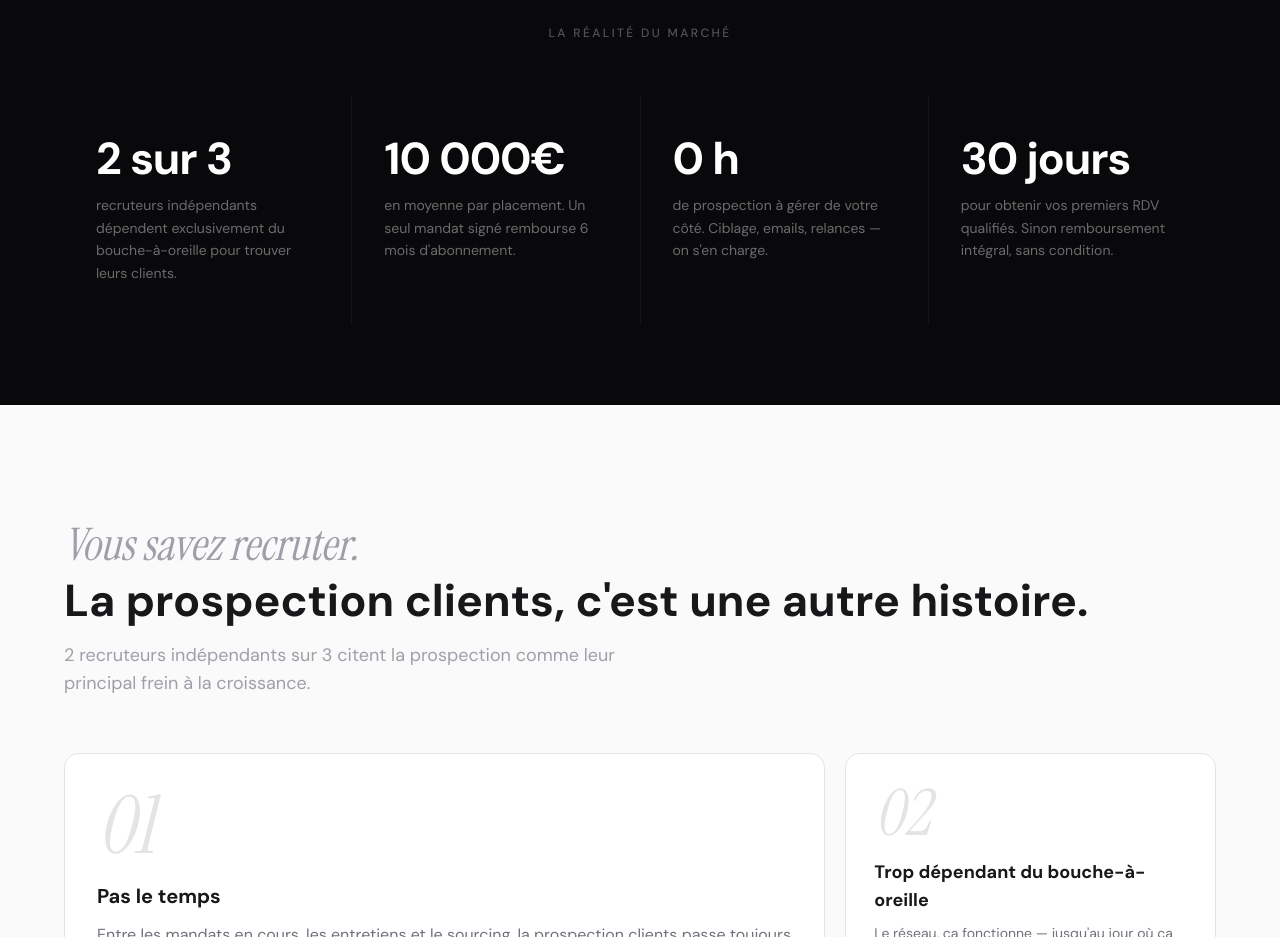
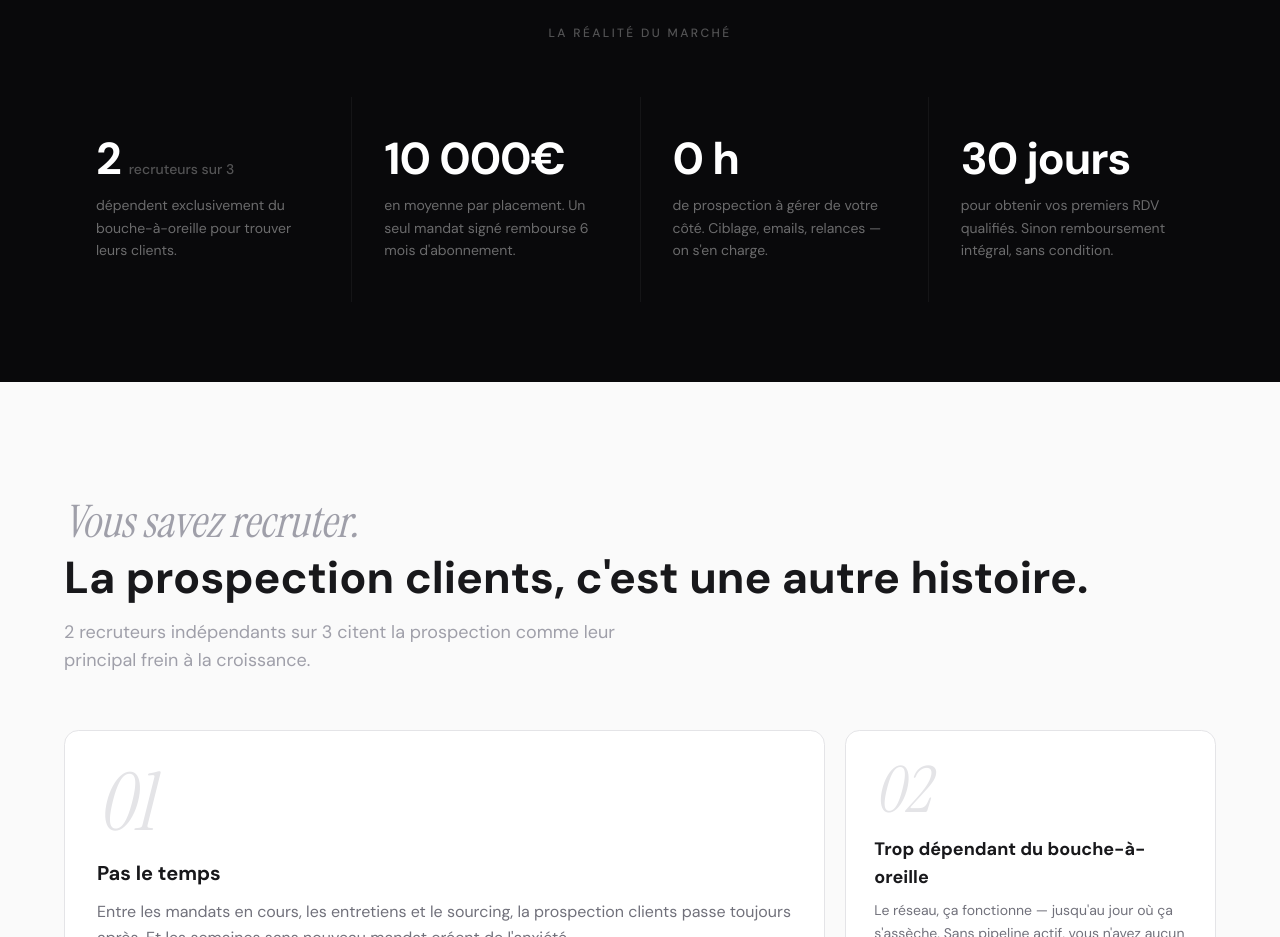
Before and after one commit to grandrianarison/cadencia-site, a Next.js app: page / in a window 1280 px wide. Shown: the part 920-1857 px from the top of the page. Built offline with nearby package versions, Linux system fonts and the light colour scheme.

Commit message:
stat 2sur3 contraste visuel

```diff
--- a/components/landing-page.tsx
+++ b/components/landing-page.tsx
@@ -180,19 +180,23 @@ export function LandingPage() {
           <div className="grid grid-cols-1 sm:grid-cols-2 lg:grid-cols-4 gap-px bg-white/5">
             {[
               {
-                number: "2 sur 3",
-                label: "recruteurs indépendants dépendent exclusivement du bouche-à-oreille pour trouver leurs clients.",
+                number: "2",
+                suffix: "recruteurs sur 3",
+                label: "dépendent exclusivement du bouche-à-oreille pour trouver leurs clients.",
               },
               {
                 number: "10 000€",
+                suffix: "",
                 label: "en moyenne par placement. Un seul mandat signé rembourse 6 mois d'abonnement.",
               },
               {
                 number: "0 h",
+                suffix: "",
                 label: "de prospection à gérer de votre côté. Ciblage, emails, relances — on s'en charge.",
               },
               {
                 number: "30 jours",
+                suffix: "",
                 label: "pour obtenir vos premiers RDV qualifiés. Sinon remboursement intégral, sans condition.",
               },
             ].map((stat, i) => (
@@ -210,9 +214,16 @@ export function LandingPage() {
                 }}
                 className="bg-zinc-950 px-8 py-10 flex flex-col gap-3"
               >
-                <span className="text-[2.8rem] font-bold leading-none tracking-tight text-white">
-                  {stat.number}
-                </span>
+                <div className="flex items-baseline gap-2">
+                  <span className="text-[2.8rem] font-bold leading-none tracking-tight text-white">
+                    {stat.number}
+                  </span>
+                  {stat.suffix && (
+                    <span className="text-sm font-medium text-white/30 leading-tight">
+                      {stat.suffix}
+                    </span>
+                  )}
+                </div>
                 <p className="text-white/40 text-sm leading-relaxed">{stat.label}</p>
               </motion.div>
             ))}
```
